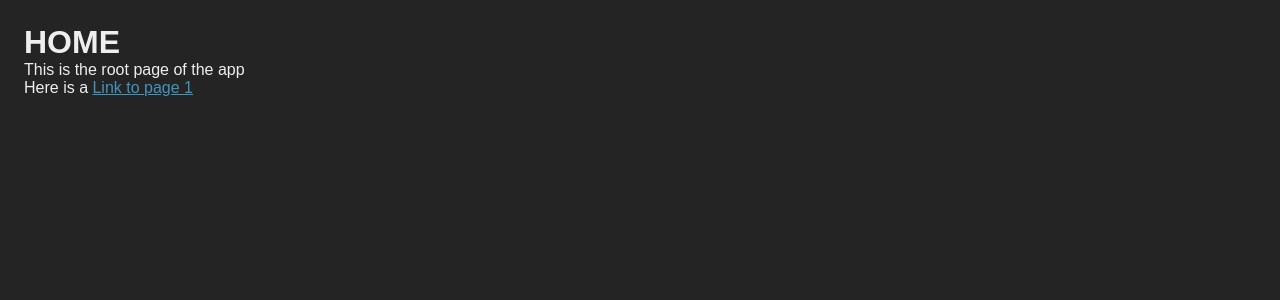
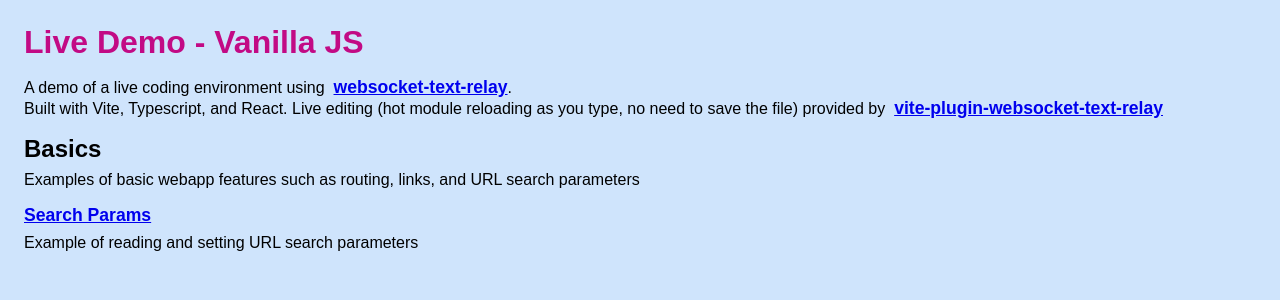
Before and after one commit to niels4/live-demo-vite, a React (Vite) app: page / in a window 1280 px wide. Shown: the top 300 px of the page. Built offline with nearby package versions, Linux system fonts and the light colour scheme.

Commit message:
add router hook for setting search params. Created example search-params page.

```diff
--- a/generated/routes.ts
+++ b/generated/routes.ts
@@ -1,11 +1,13 @@
 import _not_found$0 from "#src/pages/_not_found.page.tsx"
 import _root$1 from "#src/pages/_root.page.tsx"
-import page_1$2 from "#src/pages/page-1.page.tsx"
+import search_params$2 from "#src/pages/basics/search-params.page.tsx"
+import page_1$3 from "#src/pages/page-1.page.tsx"
 
 const routes = {
   "_not_found": _not_found$0,
   "": _root$1,
-  "page-1": page_1$2
+  "basics/search-params": search_params$2,
+  "page-1": page_1$3
 } as const
 
 export default routes
--- a/index.html
+++ b/index.html
@@ -4,7 +4,7 @@
     <meta charset="UTF-8" />
     <link rel="icon" type="image/svg+xml" href="/vite.svg" />
     <meta name="viewport" content="width=device-width, initial-scale=1.0" />
-    <title>Feedback</title>
+    <title>Live Demo Vite</title>
   </head>
   <body>
     <div id="root"></div>
--- a/src/components/router/router-hooks.ts
+++ b/src/components/router/router-hooks.ts
@@ -1,5 +1,5 @@
-import { useEffect, useState } from "react"
-import { getRouteAndSearchString, trimSlashes } from "./router-util"
+import { useCallback, useEffect, useState } from "react"
+import { createFullHash, getRouteAndSearchString, trimSlashes } from "./router-util"
 
 let currentRoute = ""
 let currentSearchString = ""
@@ -81,3 +81,22 @@ export const useSearchParams = () => {
 
   return searchParams
 }
+
+// export a hook that returns a function to update search parameters
+// will merge with existing parameters
+// to delete a parameter, set the value to null
+export type SetSearchParamsObject = Record<string, string | number | null>
+
+export const useSetSearchParams = () => {
+  return useCallback((paramUpdates: SetSearchParamsObject) => {
+    const updatedParams = new URLSearchParams(currentSearchParams)
+    for (const [key, value] of Object.entries(paramUpdates)) {
+      if (value == null) {
+        updatedParams.delete(key)
+      } else {
+        updatedParams.set(key, String(value))
+      }
+    }
+    window.location.hash = createFullHash(currentRoute, updatedParams.toString())
+  }, [])
+}
--- a/src/global.css
+++ b/src/global.css
@@ -40,6 +40,7 @@ html {
 }
 
 body {
+  background-color: hsl(212, 90%, 90%);
   display: grid;
   margin: 0;
 }
@@ -48,13 +49,68 @@ body {
   display: grid;
   position: relative;
   font-family: sans-serif;
-  background-color: #242424;
-  color: #eee;
   padding: 24px;
-
-  a {
-    color: hsl(200, 50%, 50%);
-  }
 }
 
 /* *** */
+
+/* Some default styles for the link pages */
+
+h1 {
+  color: hsl(320 90% 40%);
+  margin-bottom: 16px;
+}
+
+h2 {
+  margin-bottom: 8px;
+}
+
+a {
+  font-weight: 600;
+  font-size: 1.1em;
+}
+
+section {
+  margin-top: 16px;
+  display: flex;
+  flex-direction: column;
+  gap: 16px;
+}
+
+nav {
+  display: flex;
+  flex-direction: column;
+  gap: 8px;
+}
+
+.wrapper {
+  font-family: sans-serif;
+  display: flex;
+  gap: 24px;
+  flex-direction: column;
+  align-items: start;
+}
+
+button {
+  padding: 8px 16px;
+  cursor: pointer;
+  background-color: hsl(165, 50%, 80%);
+  border-radius: 8px;
+  border: 1px solid hsl(165, 80%, 20%);
+  color: hsl(165, 80%, 15%);
+  transition: all 0.2s;
+}
+
+button:hover {
+  filter: brightness(0.94);
+}
+
+button:active {
+  filter: brightness(0.74);
+  transform: translate(0, 1px) scale(0.99);
+}
+
+.button_row {
+  display: flex;
+  gap: 24px;
+}
--- a/src/pages/_root.page.tsx
+++ b/src/pages/_root.page.tsx
@@ -1,12 +1,33 @@
 const RootPage = () => {
   return (
-    <div data-testid="root-view">
-      <h1>HOME</h1>
-      <p>This is the root page of the app</p>
+    <main>
+      <h1>Live Demo - Vanilla JS</h1>
       <p>
-        Here is a <a href="#page-1">Link to page 1</a>
+        A demo of a live coding environment using &nbsp;
+        <a target="_blank" href="https://github.com/niels4/websocket-text-relay">
+          websocket-text-relay
+        </a>
+        .
+        <br />
+        Built with Vite, Typescript, and React. Live editing (hot module reloading as you type, no need to
+        save the file) provided by &nbsp;
+        <a target="_blank" href="https://github.com/niels4/vite-plugin-websocket-text-relay">
+          vite-plugin-websocket-text-relay
+        </a>
       </p>
-    </div>
+
+      <section>
+        <header>
+          <h2>Basics</h2>
+          <p>Examples of basic webapp features such as routing, links, and URL search parameters</p>
+        </header>
+
+        <nav>
+          <a href="#basics/search-params?count=7">Search Params</a>
+          <p>Example of reading and setting URL search parameters</p>
+        </nav>
+      </section>
+    </main>
   )
 }
 
--- /dev/null
+++ b/src/pages/basics/search-params.page.tsx
@@ -0,0 +1,36 @@
+import { useSearchParams, useSetSearchParams } from "#src/components/router/router-hooks.ts"
+
+export default function SearchParamsPage() {
+  const searchParams = useSearchParams()
+  const count = Number(searchParams.get("count") ?? 0)
+  const setSearchParams = useSetSearchParams()
+
+  const onClickMeClick = () => {
+    setSearchParams({ count: count + 1 })
+  }
+
+  const onResetClick = () => {
+    setSearchParams({ count: null })
+  }
+
+  return (
+    <main className={"wrapper"}>
+      <h1>Search Params Example</h1>
+
+      <p>
+        <strong>Clicks:</strong>&nbsp;<span id="click-count">{count}</span>
+      </p>
+
+      <div className="button_row">
+        <button id="click-me-button" onClick={onClickMeClick}>
+          Click me
+        </button>
+        <button id="reset-button" onClick={onResetClick}>
+          Reset
+        </button>
+      </div>
+
+      <a href="#">Back to Root Page</a>
+    </main>
+  )
+}
```
